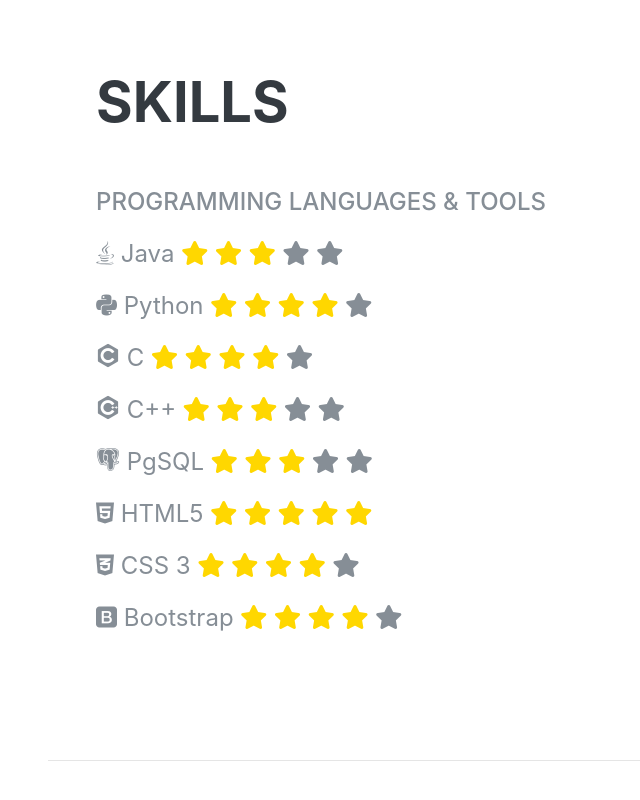
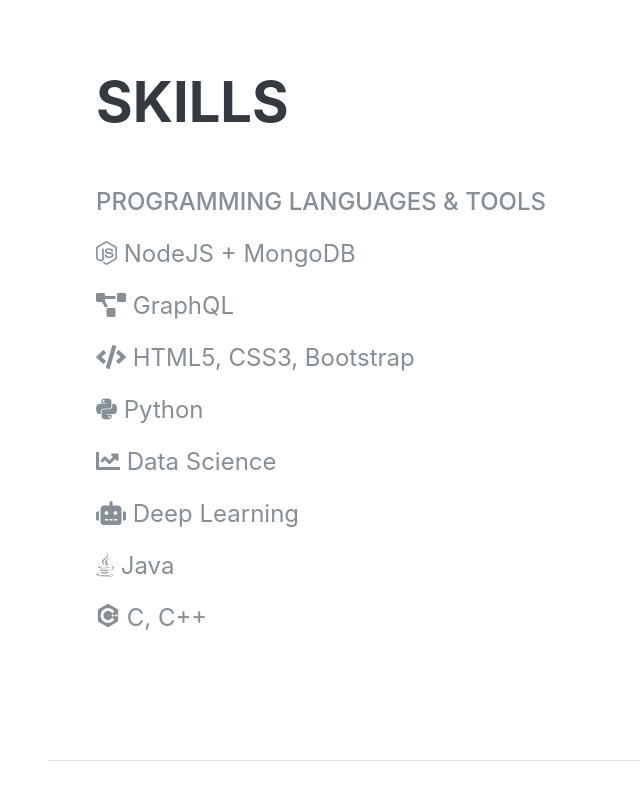
Before and after one commit to sagarookie/sagarookie.github.io, a plain HTML site: page index.html in a window 1280 px wide. Shown: the part 2630-3430 px from the top of the page, without its empty margins (224-864 px from the left). Drawn offline with nearby package versions, Linux system fonts and the light colour scheme; a web font is replaced by a local one.

Commit message:
update 09/05/20
updated skills

```diff
--- a/index.html
+++ b/index.html
@@ -176,71 +176,21 @@
         <div class="subheading mb-3">Programming Languages &amp; Tools</div>
         <ul class="list-inline dev-icons">
 
-          <p><i class="fab fa-java"></i>  Java
-            <span class="fa fa-star checked"></span>
-            <span class="fa fa-star checked"></span>
-            <span class="fa fa-star checked"></span>
-            <span class="fa fa-star"></span>
-            <span class="fa fa-star"></span>
-          </p>
+          <p><i class="fab fa-node-js"></i>  NodeJS + MongoDB</p>
 
-          <p><i class="fab fa-python"></i>  Python
-            <span class="fa fa-star checked"></span>
-            <span class="fa fa-star checked"></span>
-            <span class="fa fa-star checked"></span>
-            <span class="fa fa-star checked"></span>
-            <span class="fa fa-star"></span>
-          </p>
+          <p><i class="fas fa-project-diagram"></i>  GraphQL</p>
 
-          <p><i class="devicon-c-plain"></i>  C
-            <span class="fa fa-star checked"></span>
-            <span class="fa fa-star checked"></span>
-            <span class="fa fa-star checked"></span>
-            <span class="fa fa-star checked"></span>
-            <span class="fa fa-star"></span>
+          <p><i class="fas fa-code"></i>  HTML5, CSS3, Bootstrap</p>
 
-          </p>
+          <p><i class="fab fa-python"></i>  Python</p>
 
-          <p><i class="devicon-cplusplus-plain"></i>  C++
-            <span class="fa fa-star checked"></span>
-            <span class="fa fa-star checked"></span>
-            <span class="fa fa-star checked"></span>
-            <span class="fa fa-star"></span>
-            <span class="fa fa-star"></span>
-          </p>
+          <p><i class="fas fa-chart-line"></i>  Data Science</p>
 
-          <p><i class="devicon-postgresql-plain"></i>  PgSQL
-            <span class="fa fa-star checked"></span>
-            <span class="fa fa-star checked"></span>
-            <span class="fa fa-star checked"></span>
-            <span class="fa fa-star"></span>
-            <span class="fa fa-star"></span>
-          </p>
+          <p><i class="fas fa-robot"></i>  Deep Learning</p>
 
-          <p><i class="fab fa-html5"></i>  HTML5
-            <span class="fa fa-star checked"></span>
-            <span class="fa fa-star checked"></span>
-            <span class="fa fa-star checked"></span>
-            <span class="fa fa-star checked"></span>
-            <span class="fa fa-star checked"></span>
-          </p>
+          <p><i class="fab fa-java"></i> Java</p>
 
-
-          <p><i class="fab fa-css3-alt"></i> CSS 3
-            <span class="fa fa-star checked"></span>
-            <span class="fa fa-star checked"></span>
-            <span class="fa fa-star checked"></span>
-            <span class="fa fa-star checked"></span>
-            <span class="fa fa-star"></span>
-          </p>
-
-          <p><i class="fab fa-bootstrap"></i>  Bootstrap
-            <span class="fa fa-star checked"></span>
-            <span class="fa fa-star checked"></span>
-            <span class="fa fa-star checked"></span>
-            <span class="fa fa-star checked"></span>
-            <span class="fa fa-star"></span>
-          </p>
+          <p><i class="devicon-cplusplus-plain"></i> C, C++</p>
 
         </ul>
     </section>
```
